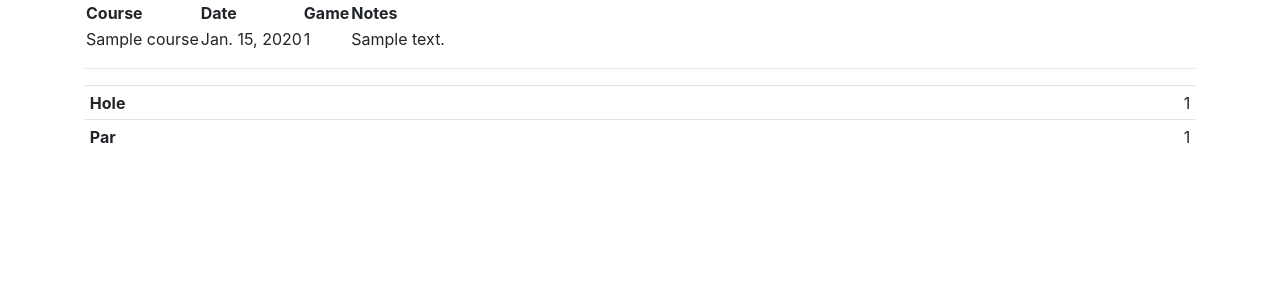
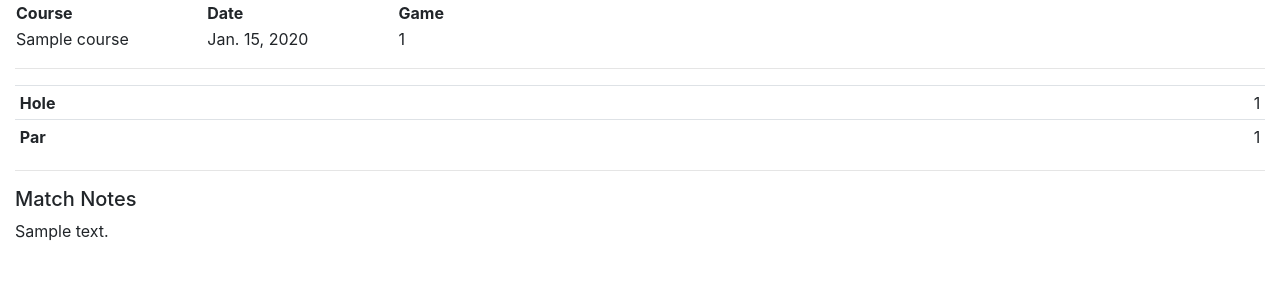
Before and after one commit to stroke-one/frolf, a Django app: page /match_results_single/1/ in a window 1280 px wide. Shown: the part 56-356 px from the top of the page. Run offline with Django 3.2, Linux system fonts and the light colour scheme; a user stored in the database is signed in; tables that the repository leaves empty hold one stand-in row (values such as "Sample post"); parts of the project's set-up code (start-up, migrations or seed data) failed here and were passed over; some libraries are stand-ins or nearby versions.

Commit message:
Formatting

```diff
--- a/templates/base.html
+++ b/templates/base.html
@@ -39,7 +39,7 @@
         </ul>
     </div>
 </nav>
-<div class="container">
+<div class="container-fluid">
     {% block display %}
     {% endblock %}
 </div>
--- a/templates/match_results_single.html
+++ b/templates/match_results_single.html
@@ -5,10 +5,9 @@
     <table class=table">
         <thead>
         <tr>
-            <th scope="row">Course</th>
-            <th scope="row">Date</th>
-            <th scope="row">Game</th>
-            <th scope="row">Notes</th>
+            <th scope="row" width="20%">Course</th>
+            <th scope="row" width="20%">Date</th>
+            <th scope="row" width="20%">Game</th>
         </tr>
         </thead>
         <tbody>
@@ -16,7 +15,6 @@
                 <td>{{ match_meta.course.name }}</td>
                 <td>{{ match_meta.date }}</td>
                 <td>{{ match_meta.game_number }}</td>
-                <td>{{ match_meta.notes }}</td>
             </tr>
         </tbody>
     </table>
@@ -41,4 +39,8 @@
         </tbody>
     </table>
 
+<hr>
+<h5>Match Notes</h5>
+{{ match_meta.notes }}
+
 {% endblock %}
```
